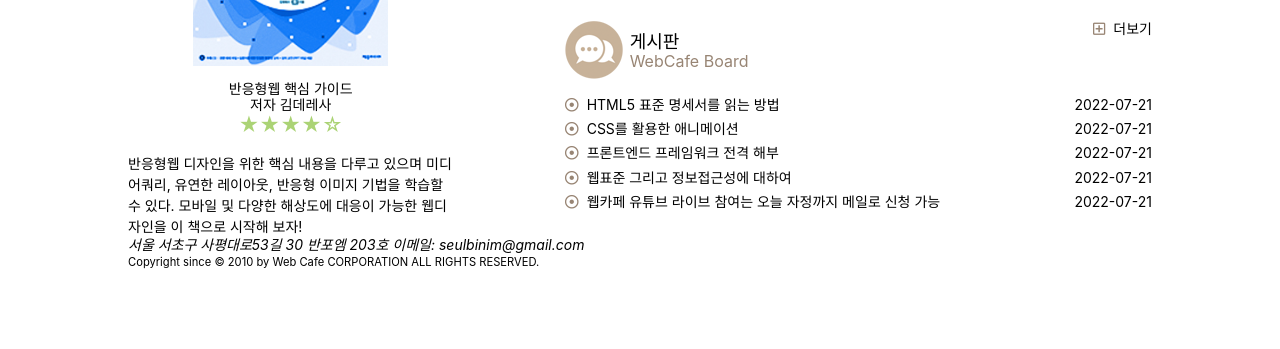
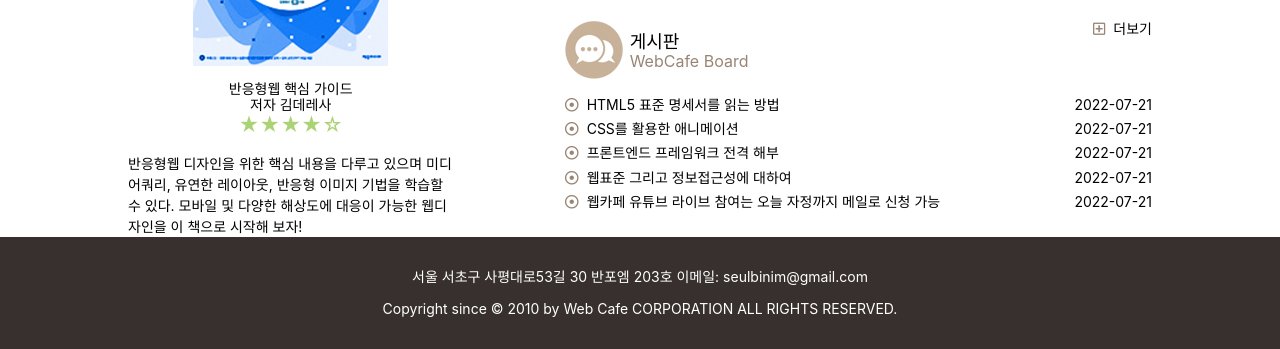
Before and after one commit to KIM-SHINHYE/KTDS-RWD, a plain HTML site: page index.html in a window 1280 px wide. Shown: the part 1173-1522 px from the top of the page. Before the commit the page ends 1442 px from the top, so only its background shows below. Drawn offline with Linux system fonts and the light colour scheme; a web font is replaced by a local one.

Commit message:
feat : 푸터 스타일 완성

```diff
--- a/style/index.css
+++ b/style/index.css
@@ -334,6 +334,24 @@ iframe {
   margin: var(--spacing-sm) 0 var(--spacing-xs) 0;
 }
 
+/* 공통 푸터 */
+.appFooter {
+  background: var(--primary-color);
+  color: var(--white);
+  padding: var(--spacing-xl);
+  display: flex;
+  flex-flow: column nowrap;
+  gap: var(--spacing-base);
+}
+
+.address {
+  font-style: normal;
+}
+.copyright {
+  /* 원본 크기와 동일 */
+  font-size: 100%;
+}
+
   /* 모바일 디바이스 */
   /* 여기서 320보다 작게되면 스타일이 안먹힘, 따라서 공통을 먼저 정의 후 모바일(small) 재정의 태블릿(medium) -> 데스크탑(large) 이런 식으로 올라가야 함 */
 @media (min-width: 320px) and (max-width: 767px) {
@@ -442,12 +460,18 @@ iframe {
     /* 한쪽에 바쪄있던걸 다시 돌리라는거 */
     transform: translateX(0);
   }
+
+    /* 모바일 푸터 */
+    .address {
+      display: flex;
+      flex-flow: column nowrap;
+    }
 }
 
 /* 데스크탑 디바이스 */
 @media (min-width: 768px) {
     /* 데스크탑 공통 */
-    .appHeader, .menu__list, .appMain, .appFooter{
+    .appHeader, .menu__list, .appMain{
         max-width: var(--container-width);
                 /* 이 조건이 동작한다는 건 지금은 768이상일 때 동작하니 768 ~ 1024가 되는 거 */
         /* width: 1000px; */
@@ -594,4 +618,9 @@ iframe {
 
     }
 
+    /* 데스크탑 푸터 */
+  .appFooter {
+    align-items: center;
   }
+
+  }
```
